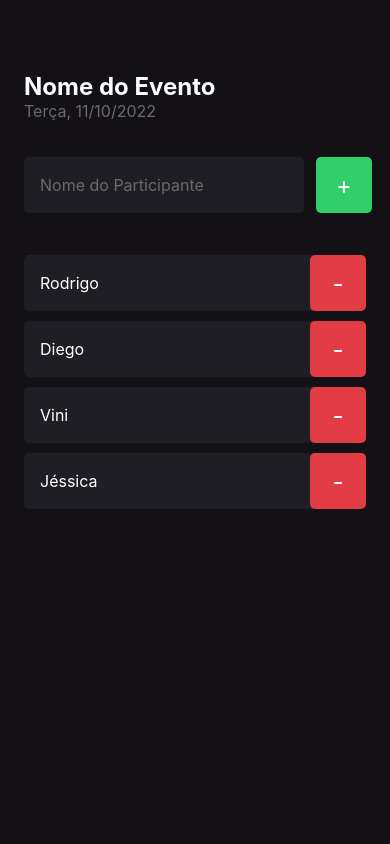
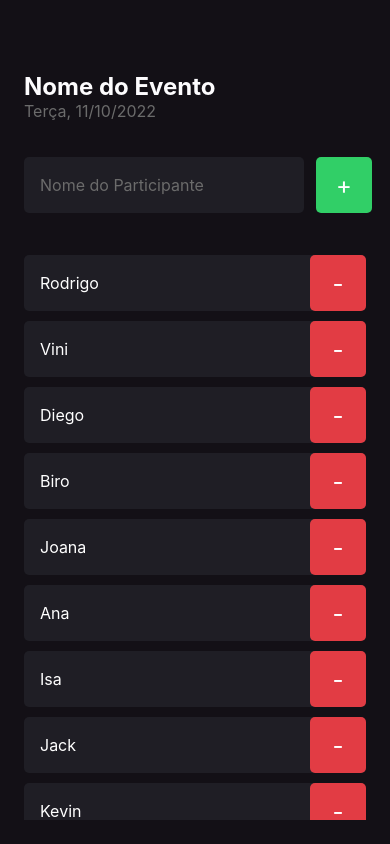
Before and after one commit to Camila-Isabela/imhere, a React Native app: screen / in a window 390 px wide. Built offline with nearby package versions, Linux system fonts and the light colour scheme.

Commit message:
Dynamic e scroll

```diff
--- a/src/components/Participant/index.tsx
+++ b/src/components/Participant/index.tsx
@@ -1,18 +1,22 @@
-import { type } from "os"
+// import { type } from "os"
 import { View, Text, TouchableOpacity } from "react-native"
 import { styles } from "./styles"
 
 type Props = {
     name: string
+    onRemove: () => void
 }
 
-export function Participant({ name }: Props) {
+export function Participant({ name, onRemove }: Props) {
 	return (
 		<View style={styles.container}>
 			<Text style={styles.name}>
                 {name}
             </Text>
-			<TouchableOpacity style={styles.button}>
+			<TouchableOpacity
+            style={styles.button}
+            onPress={onRemove}
+            >
 				<Text style={styles.buttonText}>-</Text>
 			</TouchableOpacity>
 		</View>
--- a/src/screens/Home/index.tsx
+++ b/src/screens/Home/index.tsx
@@ -1,10 +1,34 @@
-import { Text, View, TextInput, TouchableOpacity } from "react-native"
+import {
+	Text,
+	View,
+	TextInput,
+	TouchableOpacity,
+	ScrollView,
+} from "react-native"
 import { Participant } from "../../components/Participant"
 import { styles } from "./styles"
 
 export function Home() {
+	const participants = [
+		"Rodrigo",
+		"Vini",
+		"Diego",
+		"Biro",
+		"Joana",
+		"Ana",
+		"Isa",
+		"Jack",
+		"Kevin",
+		"Maik",
+		"Juan",
+	]
+
 	function handleParticipantAdd() {
 		console.log("Você clicou no botão de adicionar!")
+	}
+
+	function handleParticipantRemove(name: string) {
+		console.log(`Você clicou em remover o participante ${name}`)
 	}
 
 	return (
@@ -24,10 +48,16 @@ export function Home() {
 					<Text style={styles.buttonText}>+</Text>
 				</TouchableOpacity>
 			</View>
-			<Participant name="Rodrigo"/>
-			<Participant name="Diego"/>
-			<Participant name="Vini"/>
-			<Participant name="Jéssica"/>
+
+			<ScrollView showsHorizontalScrollIndicator={false}>
+				{participants.map((participant) => (
+					<Participant
+						key={participant}
+						name={participant}
+						onRemove={() => handleParticipantRemove("Rodrigo")}
+					/>
+				))}
+			</ScrollView>
 		</View>
 	)
 }
```
